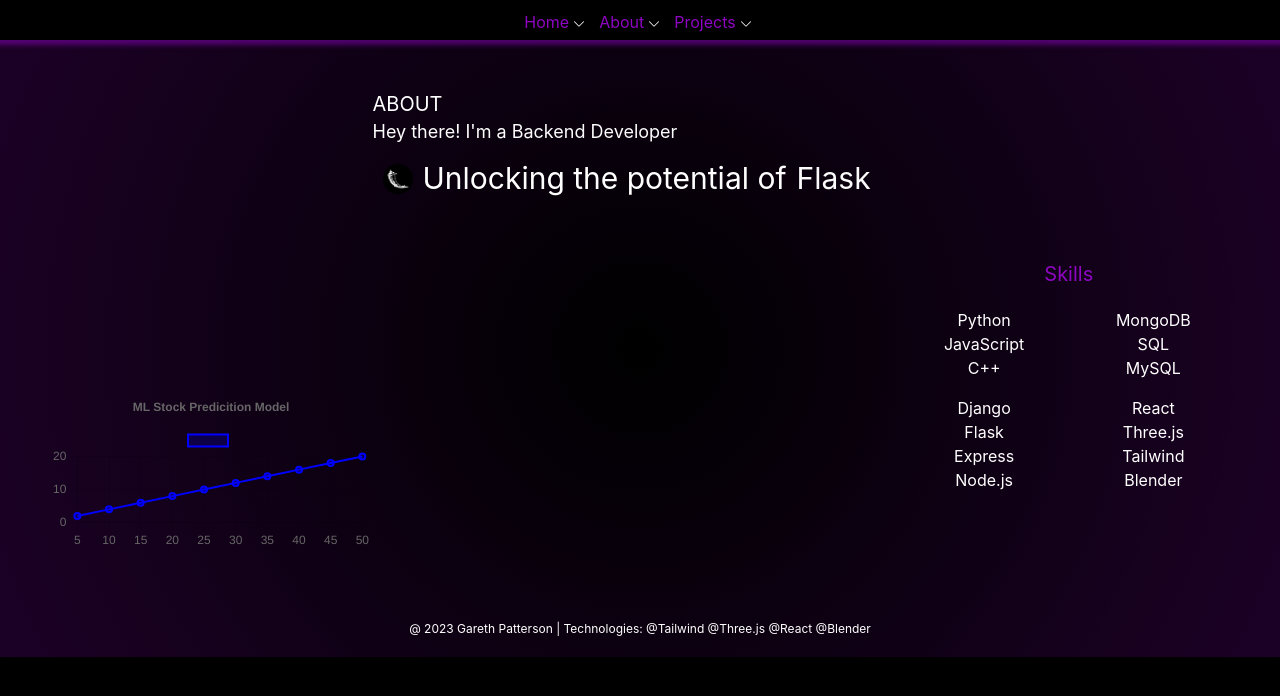
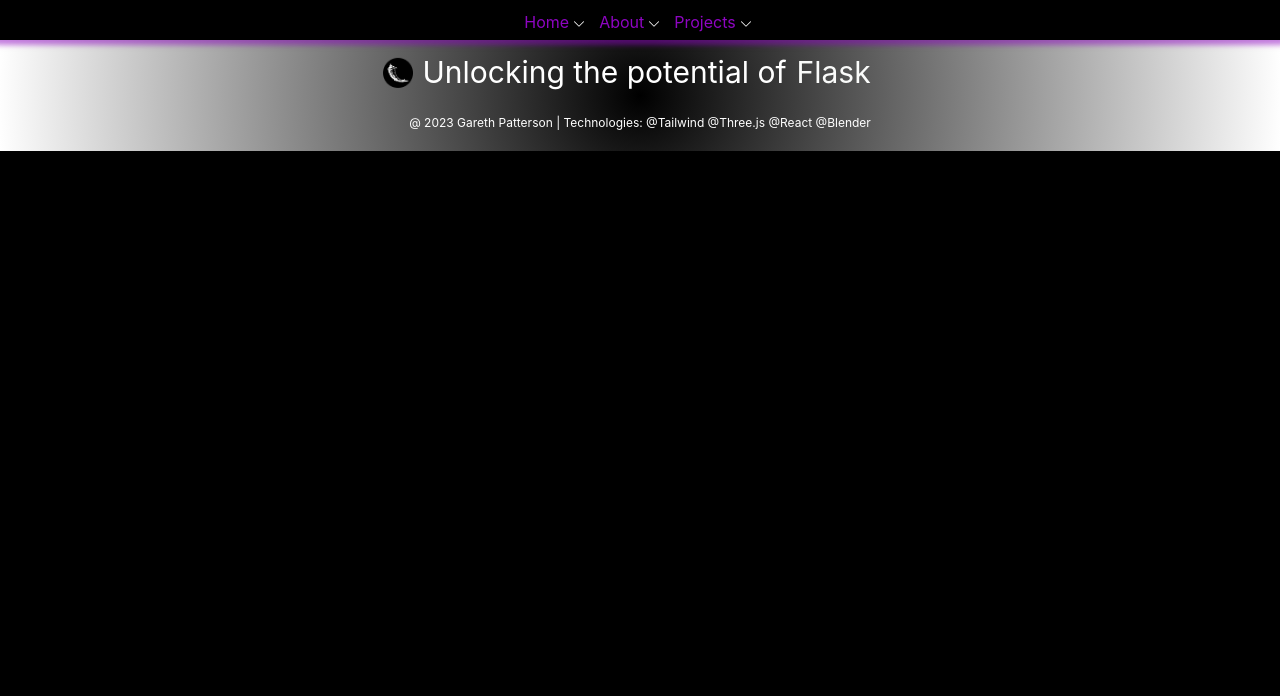
Before and after one commit to patteg21/websiteV3, a React (Create React App) app in the folder websitev3/: page /about in a window 1280 px wide. Shown: the top 696 px of the page. Built offline with nearby package versions, Linux system fonts and the light colour scheme.

Commit message:
changes background with each color

```diff
--- a/websitev3/src/About/About.js
+++ b/websitev3/src/About/About.js
@@ -9,12 +9,10 @@ import { Line } from "react-chartjs-2";
 
 import AboutHeader from "./AboutHeader";
 import "./about.css"
-import TitleArea from "./DesiredTitle";
-import SkillsArea from "./SkillsArea";
+import TitleArea from "./TitleArea";
 import Footer from "../Footer";
 
 export default function About(){
-
     const xValues = [5,10,15,20,25,30,35,40,45,50];
     const yValues = [2,4,6,8,10,12,14,16,18,20];
     const data = {
@@ -58,13 +56,10 @@ export default function About(){
 
     return(
         <animated.div style={fadeInOut} className="About">
-            <div className="About-Grid">
-                <TitleArea/>
-                <SkillsArea />
-                <div className="Data-Graph">
-                    <Line data={data} options={options} />
-                </div>
-            </div>
+           <TitleArea/>
+            {/* <div className="Data-Graph">
+                <Line data={data} options={options} />
+            </div> */}
             <Footer />
         </animated.div>
     )
--- a/websitev3/src/About/AboutHeader.js
+++ b/websitev3/src/About/AboutHeader.js
@@ -35,13 +35,17 @@ export default function AboutHeader(){
     });
 
     useEffect(() => {
+        const element = document.getElementsByClassName("About")
+        element[0].style.background = `radial-gradient(circle, black, ${colors[index]})`
 
         const interval = setInterval(() => {
           setIndex((prevIndex) => (prevIndex + 1) % words.length);
+          element[0].style.background = `radial-gradient(circle, black, ${colors[index+1]})`
         }, 1000);
 
+
         return () => clearInterval(interval);
-    }, []);
+    }, [index]);
 
 
 
--- a/websitev3/src/About/DesiredTitle.js
+++ /dev/null
@@ -1,51 +0,0 @@
-import React, { useState, useEffect } from 'react';
-
-import JSConfetti from 'js-confetti'
-
-import Typewriter from "typewriter-effect";
-import { useSpring, animated } from 'react-spring';
-import AboutHeader from './AboutHeader';
-
-
-export default function TitleArea(){
-    const words = [
-        "Frontend Developer",
-        "Backend Developer",
-        "Designer",
-        "ML Enthusiast",
-        "Sith Lord",
-    ]
-    const [currentWordIndex, setCurrentWordIndex] = useState(0);
-    const [currentWord, setCurrentWord] = useState(words[currentWordIndex]);
-
-    const wordAnimate = useSpring({
-      opacity: 1,
-      marginTop: 0,
-      from: { opacity: 0, marginTop: 100 },
-      reset: true,
-    })
-
-    useEffect(() => {
-        const interval = setInterval(() => {
-            const element = document.getElementsByClassName("About")
-            element[0].style.background = 'radial-gradient(circle, black, rgb(142, 5, 194,0.2)'
-
-          setCurrentWordIndex((prevIndex) => (prevIndex + 1) % words.length);
-          setCurrentWord(words[currentWordIndex]);
-
-          if (currentWordIndex === 4){
-            element[0].style.background = "radial-gradient(circle, black, rgb(138, 3, 3,0.5))"
-          }
-
-        }, 2500); // Change word every 2 seconds
-
-        return () => clearInterval(interval);
-      }, [currentWordIndex]);
-    return(
-        <div className="DesiredRole">
-            <h1 className='text-xl'>ABOUT</h1>
-            <p className='text-lg'>Hey there! I'm a <animated.span style={wordAnimate} className="typing-effect">{currentWord}</animated.span></p>
-            <AboutHeader />
-        </div>
-    )
-}
--- a/websitev3/src/About/SkillsArea.js
+++ /dev/null
@@ -1,34 +0,0 @@
-import React from "react";
-
-export default function SkillsArea(){
-
-    return(
-        <div className="SkillsArea">
-            <h1 className="p-5 text-xl text-primary">Skills</h1>
-            <div className="grid grid-cols-2 gap-4">
-            <ul className="">
-                <li>Python</li>
-                <li>JavaScript</li>
-                <li>C++</li>
-            </ul>
-            <ul className="">
-                <li>MongoDB</li>
-                <li>SQL</li>
-                <li>MySQL</li>
-            </ul>
-            <ul className="">
-                <li>Django</li>
-                <li>Flask</li>
-                <li>Express</li>
-                <li>Node.js</li>
-            </ul>
-            <ul className="">
-                <li>React</li>
-                <li>Three.js</li>
-                <li>Tailwind</li>
-                <li>Blender</li>
-            </ul>
-            </div>
-        </div>
-    )
-}
--- /dev/null
+++ b/websitev3/src/About/TitleArea.js
@@ -0,0 +1,50 @@
+import React, { useState, useEffect } from 'react';
+
+import JSConfetti from 'js-confetti'
+
+import Typewriter from "typewriter-effect";
+import { useSpring, animated } from 'react-spring';
+import AboutHeader from './AboutHeader';
+
+
+export default function TitleArea(){
+    // const words = [
+    //     "Frontend Developer",
+    //     "Backend Developer",
+    //     "Designer",
+    //     "ML Enthusiast",
+    //     "Sith Lord",
+    // ]
+    // const [currentWordIndex, setCurrentWordIndex] = useState(0);
+    // const [currentWord, setCurrentWord] = useState(words[currentWordIndex]);
+
+    // const wordAnimate = useSpring({
+    //   opacity: 1,
+    //   marginTop: 0,
+    //   from: { opacity: 0, marginTop: 100 },
+    //   reset: true,
+    // })
+
+    // useEffect(() => {
+    //     const interval = setInterval(() => {
+    //         const element = document.getElementsByClassName("About")
+    //         element[0].style.background = 'radial-gradient(circle, black, rgb(142, 5, 194,0.2)'
+
+    //       setCurrentWordIndex((prevIndex) => (prevIndex + 1) % words.length);
+    //       setCurrentWord(words[currentWordIndex]);
+
+    //       if (currentWordIndex === 4){
+    //         element[0].style.background = "radial-gradient(circle, black, rgb(138, 3, 3,0.5))"
+    //       }
+
+    //     }, 2500); // Change word every 2 seconds
+
+    //     return () => clearInterval(interval);
+    //   }, [currentWordIndex]);
+    return(
+        <div className="DesiredRole text-center">
+            {/* <p className='text-lg'>Hey there! I'm a <animated.span style={wordAnimate} className="typing-effect">{currentWord}</animated.span></p> */}
+            <AboutHeader />
+        </div>
+    )
+}
--- a/websitev3/src/Projects/Projects.js
+++ b/websitev3/src/Projects/Projects.js
@@ -6,6 +6,8 @@ import ProjectDisplay from "./ProjectDisplay";
 import RoleContainer from "./RoleContainer";
 
 import "./projects.css"
+
+import Demeter from "./imgs/Demeter.png"
 
 export default function Projects(){
 
--- a/websitev3/src/Projects/SoftwareDev.js
+++ b/websitev3/src/Projects/SoftwareDev.js
@@ -24,18 +24,32 @@ export default function SoftwareDev(){
                     </ul>
                 </div>
                 <div>
-                    <h1 className="text-lg">Skills</h1>
-                    <ul className="text-left">
-                        <li className="p-5">Languages:
-                            <p> Python | JavaScript | TypeScript | C++ </p>
-                        </li>
-                        <li className="p-5">Frameworks:
-                            <p>Django | Flask | Express | React | Tailwind</p>
-                        </li>
-                        <li className="p-5">Databases:
-                            <p>MongoDB | SQL | MySQL</p>
-                        </li>
-                    </ul>
+                    <h1 className="p-5 text-xl text-primary">Skills</h1>
+                    <div className="grid grid-cols-2 gap-4">
+                        <ul className="">
+                            <li>Python</li>
+                            <li>JavaScript</li>
+                            <li>TypeScript</li>
+                            <li>C++</li>
+                        </ul>
+                        <ul className="">
+                            <li>MongoDB</li>
+                            <li>SQL</li>
+                            <li>MySQL</li>
+                        </ul>
+                        <ul className="">
+                            <li>Django</li>
+                            <li>Flask</li>
+                            <li>Express</li>
+                            <li>Node.js</li>
+                        </ul>
+                        <ul className="">
+                            <li>React</li>
+                            <li>Three.js</li>
+                            <li>Tailwind</li>
+                            <li>Blender</li>
+                        </ul>
+                    </div>
                 </div>
 
             </div>
```
